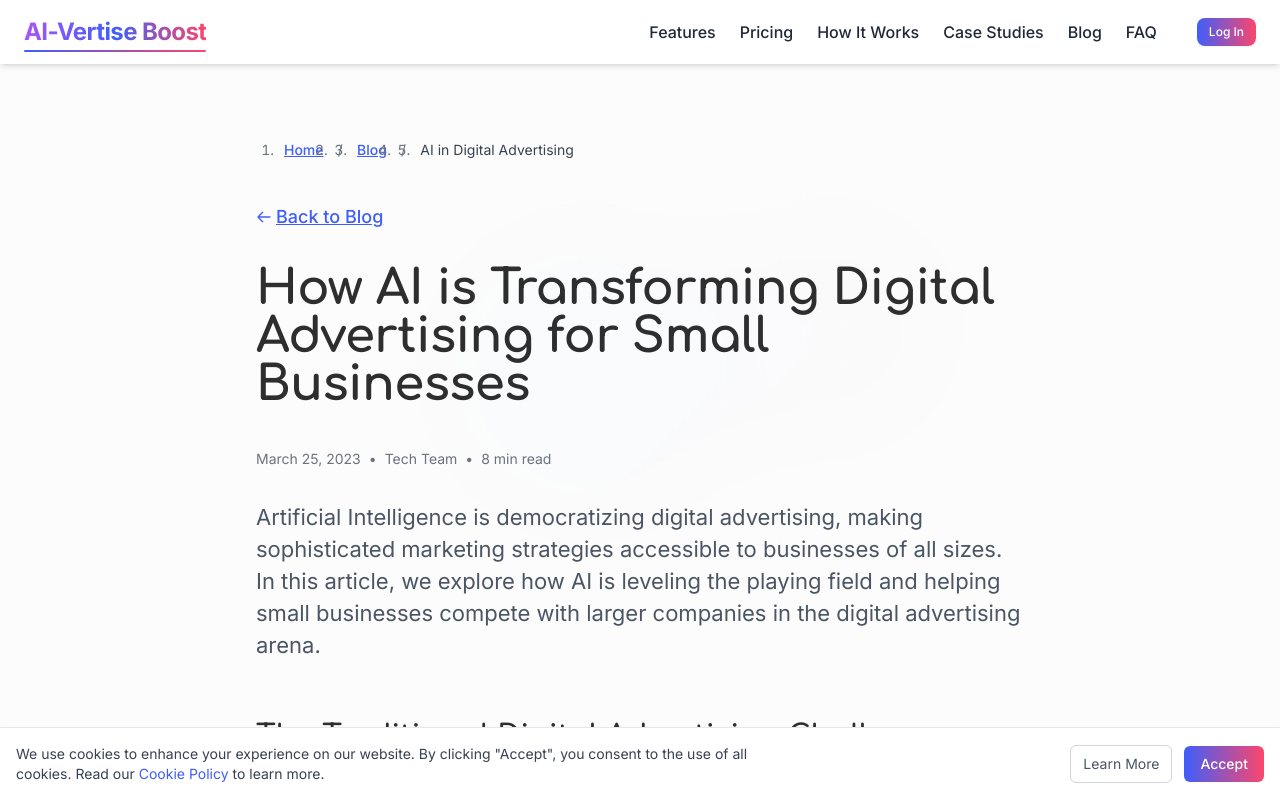
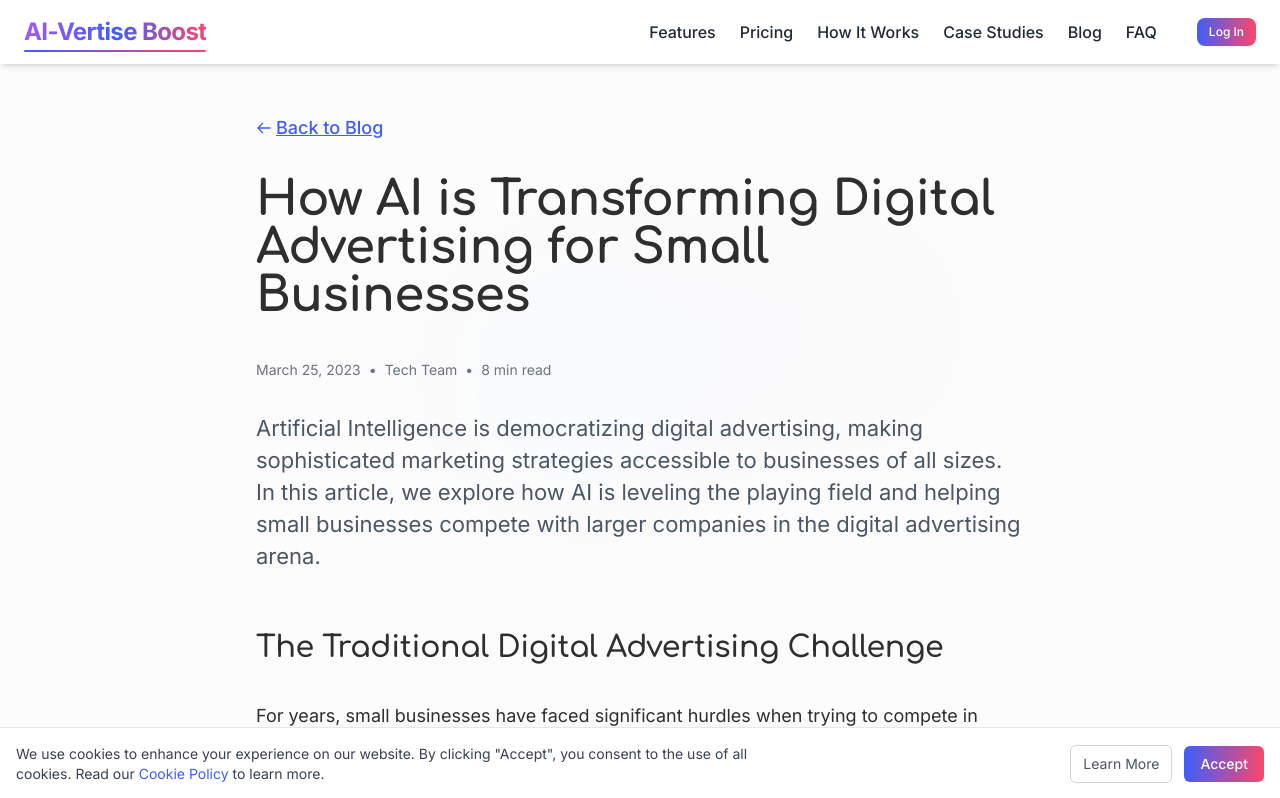
Before and after one commit to natalyineu/saas, a Next.js app in the folder ai/: page /blog/ai-in-digital-advertising in a window 1280 px wide. Shown: the top 798 px of the page. Built offline with nearby package versions, Linux system fonts and the light colour scheme.

Commit message:
Remove Breadcrumb from remaining blog articles

```diff
--- a/ai/app/blog/ai-in-digital-advertising/page.tsx
+++ b/ai/app/blog/ai-in-digital-advertising/page.tsx
@@ -1,7 +1,6 @@
 import Link from 'next/link';
 import Navbar from '../../components/Navbar';
 import Footer from '../../components/Footer';
-import Breadcrumb from '../../components/ui/Breadcrumb';
 
 export default function AIAdvertisingPost() {
   return (
@@ -9,14 +8,6 @@ export default function AIAdvertisingPost() {
       <Navbar />
       <main className="container mx-auto px-4 py-12">
         <article className="max-w-3xl mx-auto prose lg:prose-lg">
-          <Breadcrumb
-            items={[
-              { label: 'Home', href: '/' },
-              { label: 'Blog', href: '/blog' },
-              { label: 'AI in Digital Advertising' }
-            ]}
-          />
-
           <Link href="/blog" className="text-primary-purple hover:underline flex items-center mb-8">
             <svg xmlns="http://www.w3.org/2000/svg" className="h-4 w-4 mr-1" fill="none" viewBox="0 0 24 24" stroke="currentColor">
               <path strokeLinecap="round" strokeLinejoin="round" strokeWidth={2} d="M10 19l-7-7m0 0l7-7m-7 7h18" />
--- a/ai/app/blog/effective-facebook-ads/page.tsx
+++ b/ai/app/blog/effective-facebook-ads/page.tsx
@@ -1,7 +1,6 @@
 import Link from 'next/link';
 import Navbar from '../../components/Navbar';
 import Footer from '../../components/Footer';
-import Breadcrumb from '../../components/ui/Breadcrumb';
 
 export default function EffectiveFacebookAdsPost() {
   return (
@@ -9,14 +8,6 @@ export default function EffectiveFacebookAdsPost() {
       <Navbar />
       <main className="container mx-auto px-4 py-12">
         <article className="max-w-3xl mx-auto prose lg:prose-lg">
-          <Breadcrumb
-            items={[
-              { label: 'Home', href: '/' },
-              { label: 'Blog', href: '/blog' },
-              { label: 'Effective Facebook Ads' }
-            ]}
-          />
-
           <Link href="/blog" className="text-primary-purple hover:underline flex items-center mb-8">
             <svg xmlns="http://www.w3.org/2000/svg" className="h-4 w-4 mr-1" fill="none" viewBox="0 0 24 24" stroke="currentColor">
               <path strokeLinecap="round" strokeLinejoin="round" strokeWidth={2} d="M10 19l-7-7m0 0l7-7m-7 7h18" />
```
